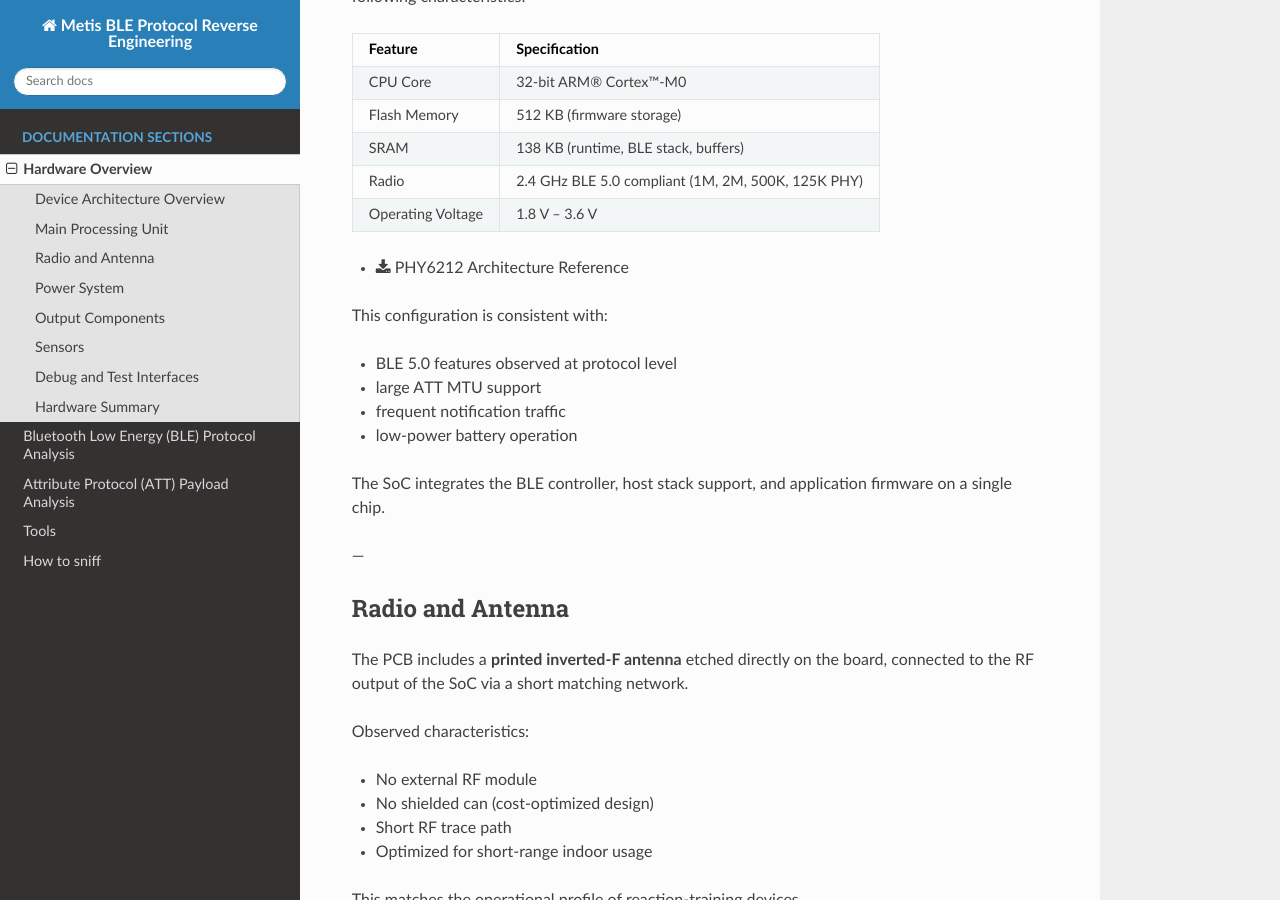
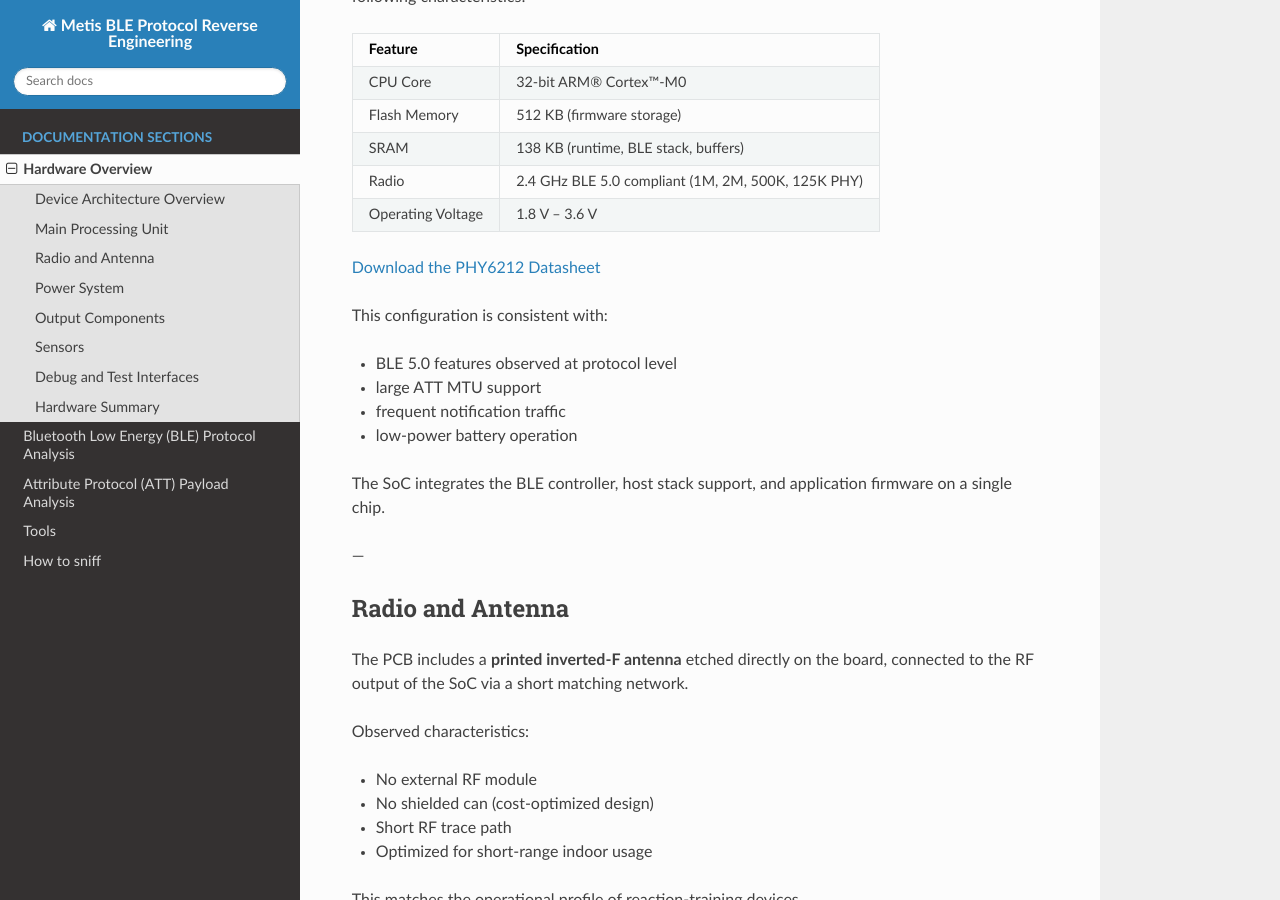
Before and after one commit to cromagn/metis-reaction-protocol, a Sphinx documentation site: the page built from docs/hardware.rst, in a window 1280 px wide and 900 px high, scrolled down 1684 px. Built offline with Sphinx 7.4.7 and the Read the Docs theme 3.1.0, drawn with Linux system fonts in a browser that asks for light colours.

Commit message:
Update hardware.rst

```diff
--- a/docs/hardware.rst
+++ b/docs/hardware.rst
@@ -64,7 +64,7 @@ features the following characteristics:
 | Operating Voltage    | 1.8 V – 3.6 V                                  |
 +----------------------+------------------------------------------------+
 
-* :download:`PHY6212 Architecture Reference <_static/PHY6212_Datasheet.pdf>`
+`Download the PHY6212 Datasheet <_static/PHY6212_Datasheet.pdf>`_
 
 This configuration is consistent with:
 
```
